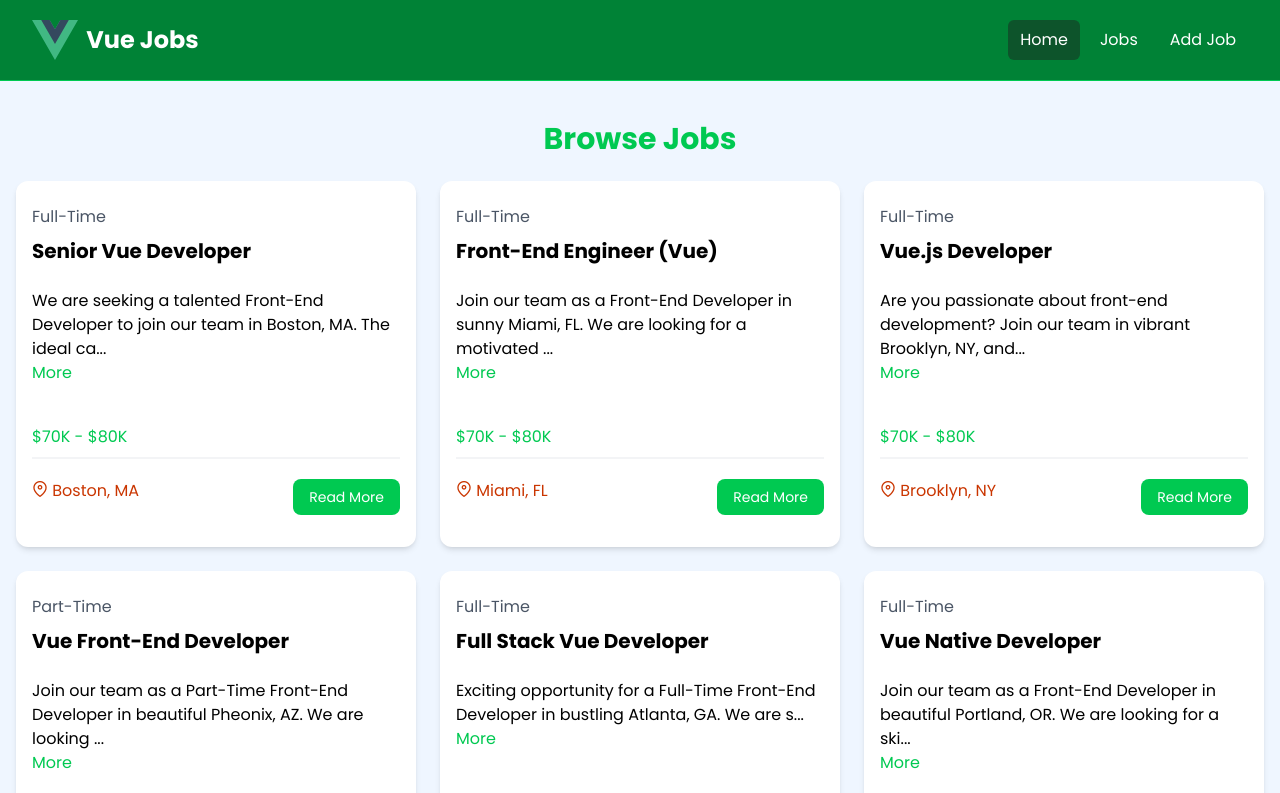
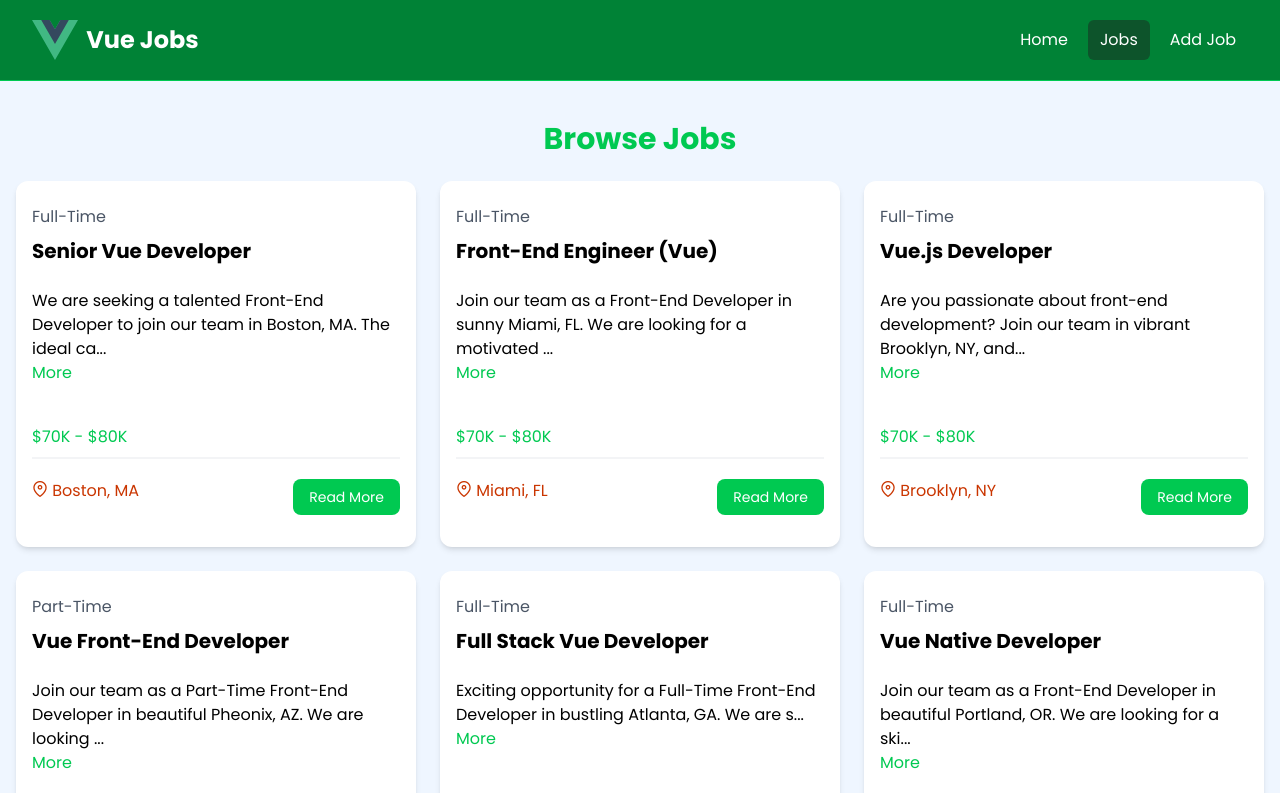
Before and after one commit to joao-vitor-felix/vue-jobs, a Vue app: page /jobs in a window 1280 px wide. Shown: the top 793 px of the page. Built offline with nearby package versions, Linux system fonts and the light colour scheme.

Commit message:
feat: add active link styles to Navbar

```diff
--- a/src/components/Navbar.vue
+++ b/src/components/Navbar.vue
@@ -1,6 +1,12 @@
 <script setup lang="ts">
 import logo from '@/assets/logo.svg'
-import { RouterLink } from 'vue-router'
+import { RouterLink, useRoute } from 'vue-router'
+
+const route = useRoute()
+
+function isPathActive(path: string) {
+  return route.path === path
+}
 </script>
 
 <template>
@@ -8,25 +14,25 @@
     <div class="mx-auto max-w-7xl px-2 sm:px-6 lg:px-8">
       <div class="flex h-20 items-center justify-between">
         <div class="flex flex-1 items-center justify-center md:items-stretch md:justify-start">
-          <a class="flex flex-shrink-0 items-center mr-4" href="/">
+          <RouterLink class="flex flex-shrink-0 items-center mr-4" to="/">
             <img class="h-10 w-auto" :src="logo" alt="Vue Jobs" />
             <span class="hidden md:block text-white text-2xl font-bold ml-2">Vue Jobs</span>
-          </a>
+          </RouterLink>
           <div class="md:ml-auto">
             <div class="flex space-x-2">
               <RouterLink
                 to="/"
-                class="text-white bg-green-900 hover:bg-gray-900 hover:text-white rounded-md px-3 py-2"
+                :class="`text-white  rounded-md px-3 py-2 ${isPathActive('/') ? 'bg-green-900' : 'hover:bg-gray-900 hover:text-white'}`"
                 >Home</RouterLink
               >
               <RouterLink
                 to="/jobs"
-                class="text-white hover:bg-green-900 hover:text-white rounded-md px-3 py-2"
+                :class="`text-white rounded-md px-3 py-2 ${isPathActive('/jobs') ? 'bg-green-900' : 'hover:bg-gray-900 hover:text-white'}`"
                 >Jobs</RouterLink
               >
               <RouterLink
                 to="/jobs/add"
-                class="text-white hover:bg-green-900 hover:text-white rounded-md px-3 py-2"
+                :class="`text-white rounded-md px-3 py-2 ${isPathActive('/jobs/add') ? 'bg-green-900' : 'hover:bg-gray-900 hover:text-white'}`"
                 >Add Job</RouterLink
               >
             </div>
```
